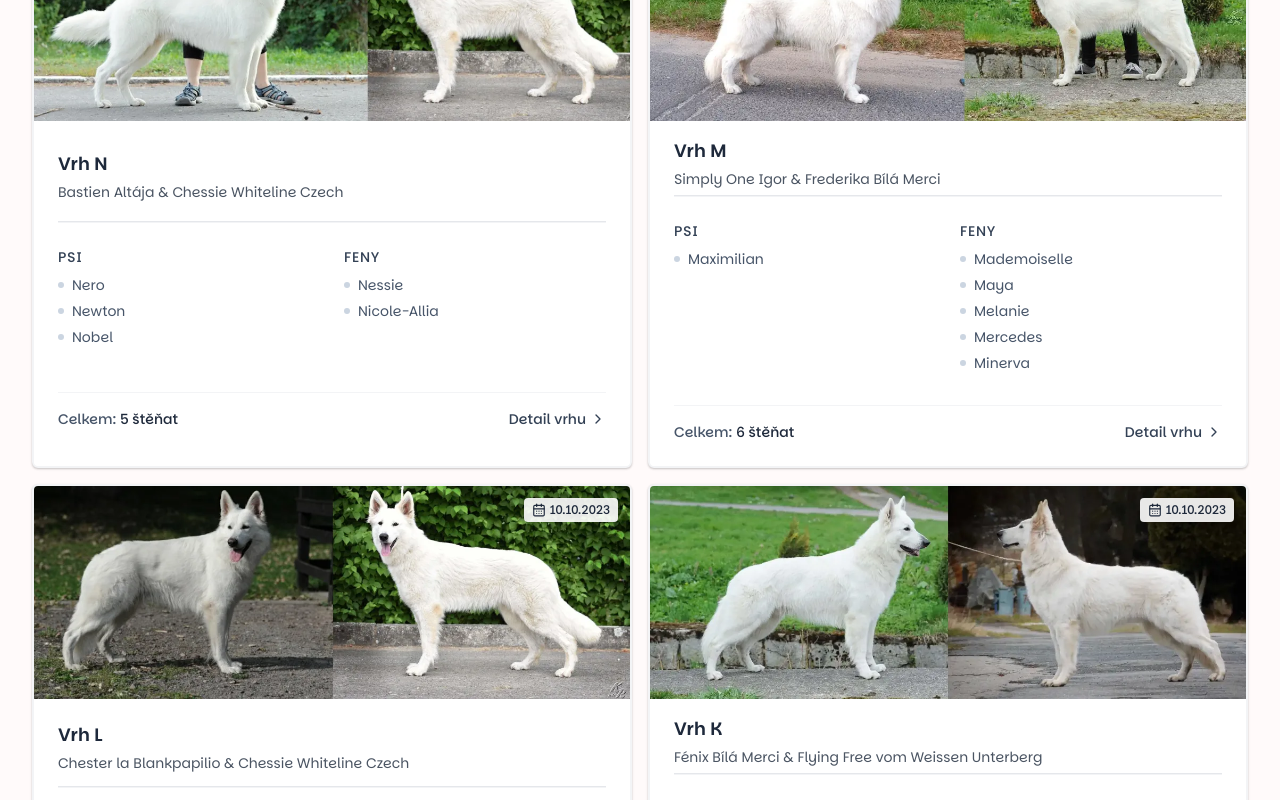
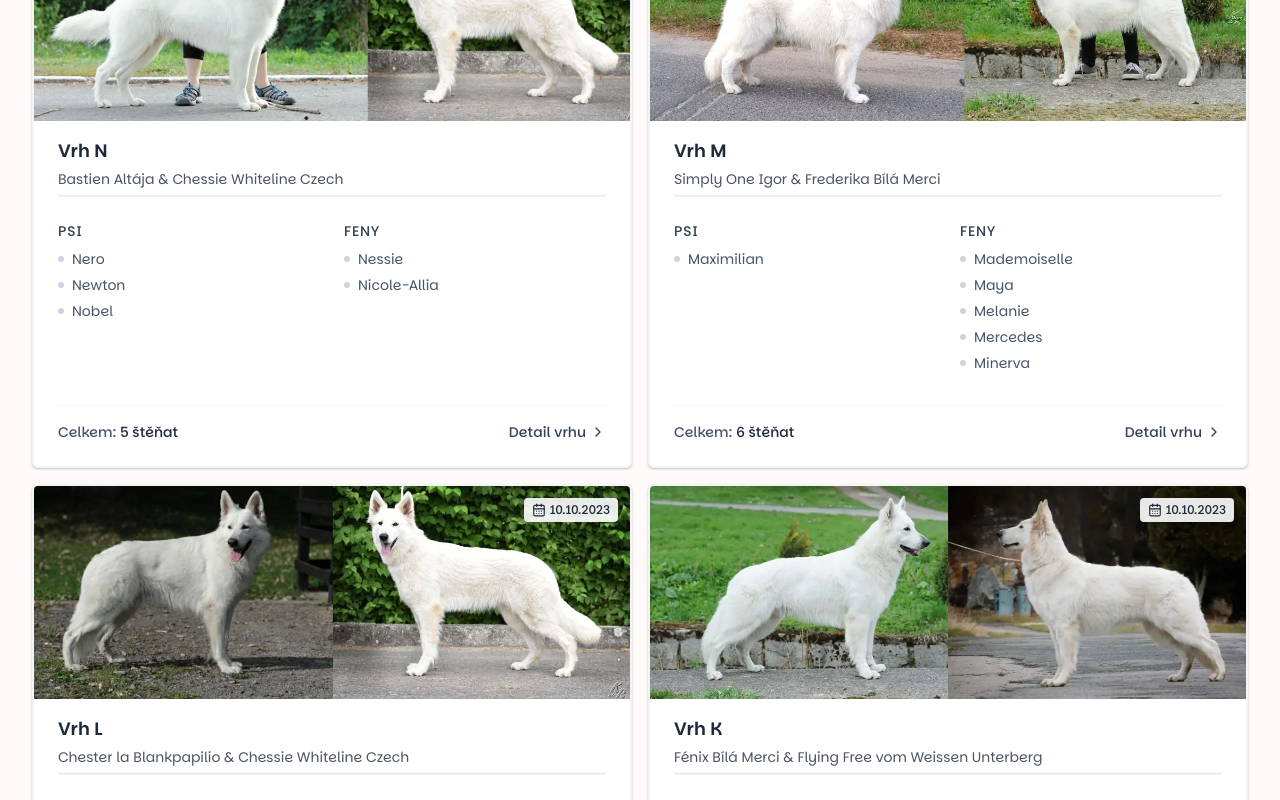
Before and after one commit to KaiUweCZE/white-line, a Next.js app: page /odchovy in a window 1280 px wide. Shown: the part 680-1480 px from the top of the page. Built offline with nearby package versions, Linux system fonts and the light colour scheme.

Commit message:
feat(debug): handle errors with subgrid

```diff
--- a/src/app/globals.css
+++ b/src/app/globals.css
@@ -201,6 +201,10 @@ main {
   box-shadow: 0 1px 3px rgba(0, 0, 0, 0.1), 0 1px 2px rgba(0, 0, 0, 0.14);
 }
 
+.accent-shadow {
+  box-shadow: 0 3px 7px 0 rgba(0, 0, 0, 0.13), 0 1px 2px 0 rgba(0, 0, 0, 0.11);
+}
+
 .arrow-icon {
   filter: drop-shadow(0 0 2px black);
   transition: var(--standard-transition);
@@ -298,10 +302,20 @@ main {
   overflow: hidden;
   gap: 1rem;
   max-width: fit-content;
-  contain: layout style;
   min-height: 0;
+  position: relative;
+}
 
-  position: relative;
+@media (width > 50rem) and (width < 80rem) {
+  .box-breed {
+    min-width: 100%;
+  }
+}
+
+@media (width < 50rem) {
+  .box-breed {
+    contain: layout style;
+  }
 }
 
 .box-breed-content {
@@ -311,16 +325,10 @@ main {
   gap: 1rem;
   padding-inline: 1.5rem;
   padding-bottom: 1.5rem;
-  container-type: inline-size;
-  container-name: box-breed;
+  min-height: 0;
+  min-width: 0;
 }
-/*
-.long-text {
-  @container (inline-size > 10rem) {
-    background-color: red;
-  }
-}
-*/
+
 .short-text {
   display: none;
 }
--- a/src/ui/gallery/gallery-content.tsx
+++ b/src/ui/gallery/gallery-content.tsx
@@ -62,7 +62,7 @@ const GalleryContent = ({
     >
       {/* Carousel wrapper */}
       <div
-        className={`relative overflow-hidden w-full gallery primary-shadow ${
+        className={`relative overflow-hidden w-full gallery accent-shadow  ${
           isFullscreen ? 'rounded-none' : 'rounded-lg'
         }`}
         style={wrapperStyles ? wrapperStyles : {}}
--- a/src/ui/odchovy/box-breed.tsx
+++ b/src/ui/odchovy/box-breed.tsx
@@ -11,7 +11,7 @@ const BoxBreed = ({ breed }: { breed: BreedType }) => {
   return (
     <article className="box-breed secondary-shadow rounded-md border-2 border-gray-100 bg-white hover:border-gray-300 hover:bg-slate-50 transition">
       {/* Parent photos section with overlay */}
-      <figure className="relative">
+      <figure className="relative w-full">
         <Image
           src={breed.img}
           placeholder="blur"
```
